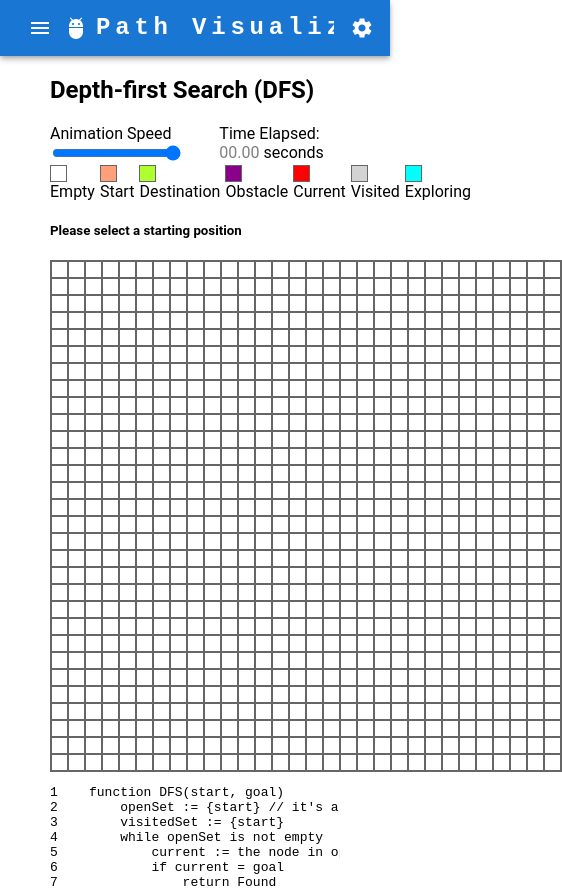
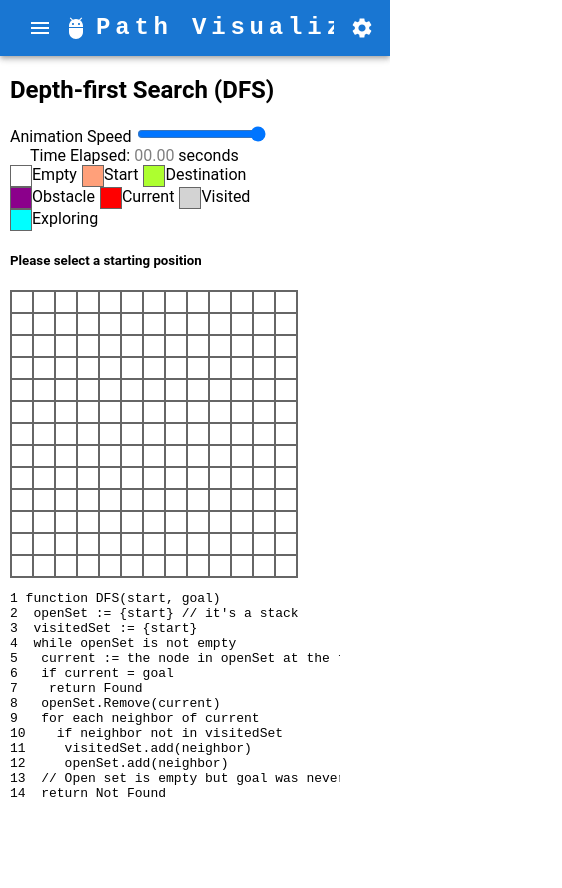
Before and after one commit to lwy123177/lwy123177.github.io, a React (Create React App) app: page /dfs in a window 390 px wide. Shown: the top 888 px of the page, 562 px wide, since content can reach past the window. After the commit the page ends 844 px from the top, so only its background shows below. Built offline with nearby package versions, Linux system fonts and the light colour scheme.

Commit message:
Update to make more mobile friendly

```diff
--- a/src/components/CodeBlock.tsx
+++ b/src/components/CodeBlock.tsx
@@ -8,16 +8,24 @@ const CodeBlock: React.FC<{ value: string }> = (props) => {
     highlighted.add(gridContext.highlightLines[i]);
   }
   const lines = props.value.split("\n");
+  const isMobile = window.innerWidth <= 800;
+  const twoSpaces = /\s\s/gi;
+  const shrinkIdentation = (input: string) => input.replaceAll(twoSpaces, " ");
+
   let result = "";
   for (let i = 0, lineNo = 1; i < lines.length; i++) {
     if (lines[i].trim().length === 0) continue;
     let line = lineNo + lines[i];
+    if (isMobile) {
+      line = shrinkIdentation(shrinkIdentation(line));
+    }
     if (highlighted.has(lineNo)) {
       line = `<span class=${classes["high-light"]}>${line}</span>`;
     }
     result += line + "\n";
     lineNo++;
   }
+
   return (
     <pre
       className={classes["code-block"]}
--- a/src/components/Grid.module.css
+++ b/src/components/Grid.module.css
@@ -94,6 +94,19 @@
     display: flex;
   }
 }
+@media only screen and (max-width: 797px) {
+  .div-table {
+    width: auto;
+  }
+  .div-table-col {
+    width: 20px;
+    height: 20px;
+  }
+  .label-row {
+    display: flex;
+    flex-wrap: wrap;
+  }
+}
 @keyframes bump-path {
   0% {
     transform: scale(1);
--- a/src/store/GridContext.tsx
+++ b/src/store/GridContext.tsx
@@ -1,7 +1,8 @@
 import React, { useCallback, useEffect, useState } from "react";
 
-const h = 30;
-const w = 30;
+const isMobile = window.innerWidth <= 800;
+const h = isMobile ? 13 : 30;
+const w = isMobile ? 13 : 30;
 
 export type State =
   | "Start"
--- a/src/util/Util.module.css
+++ b/src/util/Util.module.css
@@ -1,9 +1,3 @@
-@media only screen and (min-width: 1300px) {
-  .page {
-    margin-left: 0px;
-    margin-right: 20px;
-  }
-}
 .page {
   margin-left: 50px;
   margin-right: 50px;
@@ -28,3 +22,14 @@
     opacity: 1;
   }
 }
+@media only screen and (min-width: 1300px) {
+  .page {
+    margin-left: 0px;
+    margin-right: 20px;
+  }
+}
+@media only screen and (max-width: 797px) {
+  .page {
+    margin-left: 10px;
+  }
+}
```
